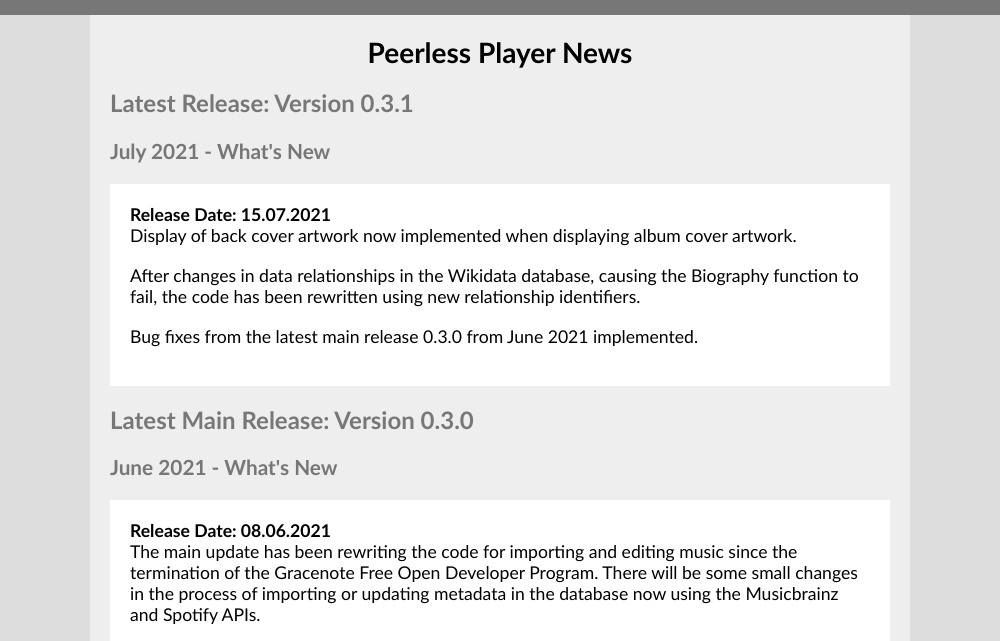
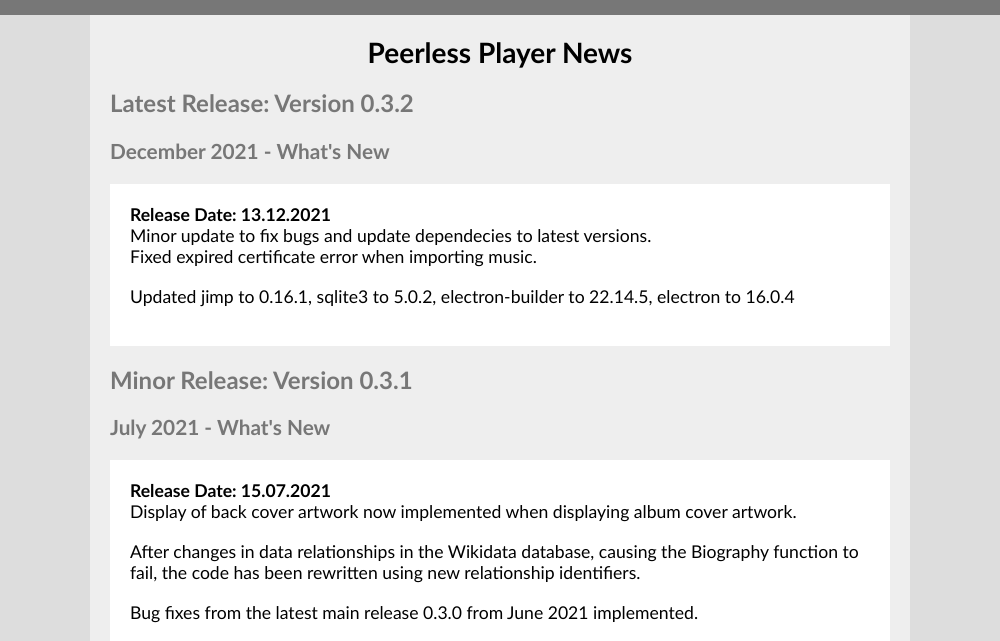
Before and after one commit to MrPeerless/peerless-player, an Electron app: page docs/pages_news.html in a window 1000 px wide. Shown: the part 145-786 px from the top of the page. Drawn offline with Linux system fonts and the light colour scheme.

Commit message:
Docs Update 131221_01
Updates for version 0.3.2

```diff
--- a/docs/pages_news.html
+++ b/docs/pages_news.html
@@ -38,7 +38,17 @@
     <div class="centre" id="mainText">
         <h1>Peerless Player News</h1>
         <br />
-        <h2>Latest Release: Version 0.3.1</h2>
+        <h2>Latest Release: Version 0.3.2</h2>
+        <h3>December 2021 - What's New</h3>
+        <div class="divSingle">
+            <p><b>Release Date: 13.12.2021</b></p>
+            <p>Minor update to fix bugs and update dependecies to latest versions.</p>
+            <p>Fixed expired certificate error when importing music.</p><br />
+            <p>Updated jimp to 0.16.1, sqlite3 to 5.0.2, electron-builder to 22.14.5, electron to 16.0.4</p><br />
+        </div>
+        <br />
+        <br />
+        <h2>Minor Release: Version 0.3.1</h2>
         <h3>July 2021 - What's New</h3>
         <div class="divSingle">
             <p><b>Release Date: 15.07.2021</b></p>
@@ -48,7 +58,7 @@
         </div>
         <br />
         <br />
-        <h2>Latest Main Release: Version 0.3.0</h2>
+        <h2>Last Main Release: Version 0.3.0</h2>
         <h3>June 2021 - What's New</h3>
         <div class="divSingle">
             <p><b>Release Date: 08.06.2021</b></p>
```
Also changed, not shown: docs/index.html (+1 -1 lines).
